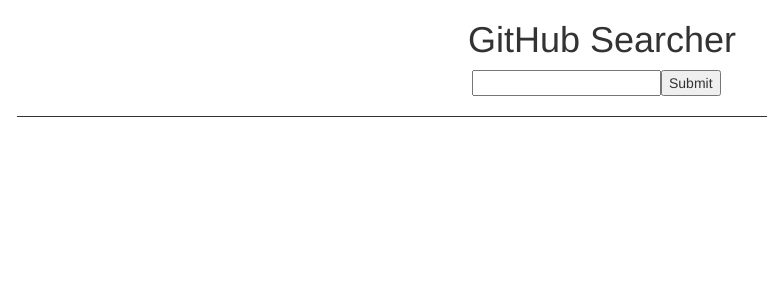
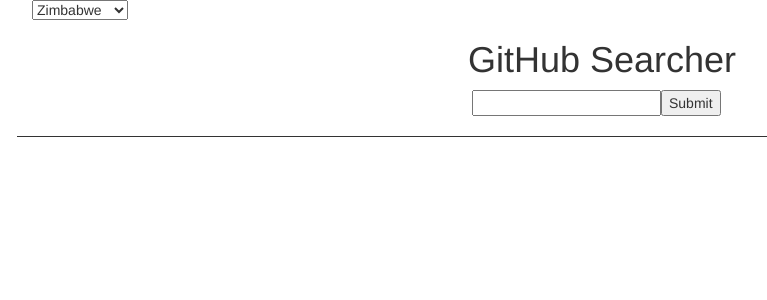
Before and after one commit to rizvanua/front-end-task, an Angular app: page / in a window 1280 px wide. Shown: the top 300 px of the page, without its empty margins (38-805 px from the left). Built offline with nearby package versions, Linux system fonts and the light colour scheme.

Commit message:
added directive

```diff
--- a/src/app/app.component.html
+++ b/src/app/app.component.html
@@ -1,3 +1,4 @@
 <div class="container">
+  <app-dropdown></app-dropdown>
 <router-outlet></router-outlet>
 </div>
--- /dev/null
+++ b/src/app/directives/selected.directive.ts
@@ -0,0 +1,21 @@
+import {Directive, ElementRef, Renderer2, OnInit} from '@angular/core';
+import {Input} from "@angular/core";
+
+@Directive({
+  selector: '[appSelected]'
+})
+export class SelectedDirective implements OnInit{
+  @Input('appSelected') set selectState(conditional: boolean){
+    if(conditional){
+      this.renderer.setAttribute(this.elementRef.nativeElement,'selected','true');
+    }
+  };
+
+  constructor(  private elementRef: ElementRef, private renderer :Renderer2) {
+    console.log(this.elementRef.nativeElement);
+    console.log(this.renderer);
+  }
+  public ngOnInit(){
+
+  }
+}
--- /dev/null
+++ b/src/app/dropdown-list/dropdown/dropdown.component.html
@@ -0,0 +1,3 @@
+<select name="country" id="country">
+  <option *ngFor="let contrie of contries" value="{{contrie.value}}" [appSelected]="contrie.value==4">{{contrie.name}}</option>
+</select>
--- /dev/null
+++ b/src/app/dropdown-list/dropdown/dropdown.component.ts
@@ -0,0 +1,20 @@
+import { Component, OnInit } from '@angular/core';
+
+@Component({
+  selector: 'app-dropdown',
+  templateUrl: './dropdown.component.html',
+  styleUrls: ['./dropdown.component.css']
+})
+export class DropdownComponent implements OnInit {
+  public contries = [
+    {value:1, name:"Afghanistan"},
+    {value:2, name:"Albania"},
+    {value:3, name:"Indonezia"},
+    {value:4, name:"Zimbabwe"}
+  ];
+  constructor() { }
+
+  ngOnInit() {
+  }
+
+}
--- a/src/app/search/search.component.ts
+++ b/src/app/search/search.component.ts
@@ -20,7 +20,7 @@
       .subscribe(
         (servers:any)=>{
           this.ObserveService.ObserveData.next(servers.items);
-          //console.log(servers.items)
+          servers.items;
           },
         (error)=>console.log(error)
       );
```
Also changed, not shown: src/app/app.module.ts (+7 -3 lines), src/app/dropdown-list/dropdown/dropdown.component.css (added), 2 other files (tests, documents, lock files or other folders).
